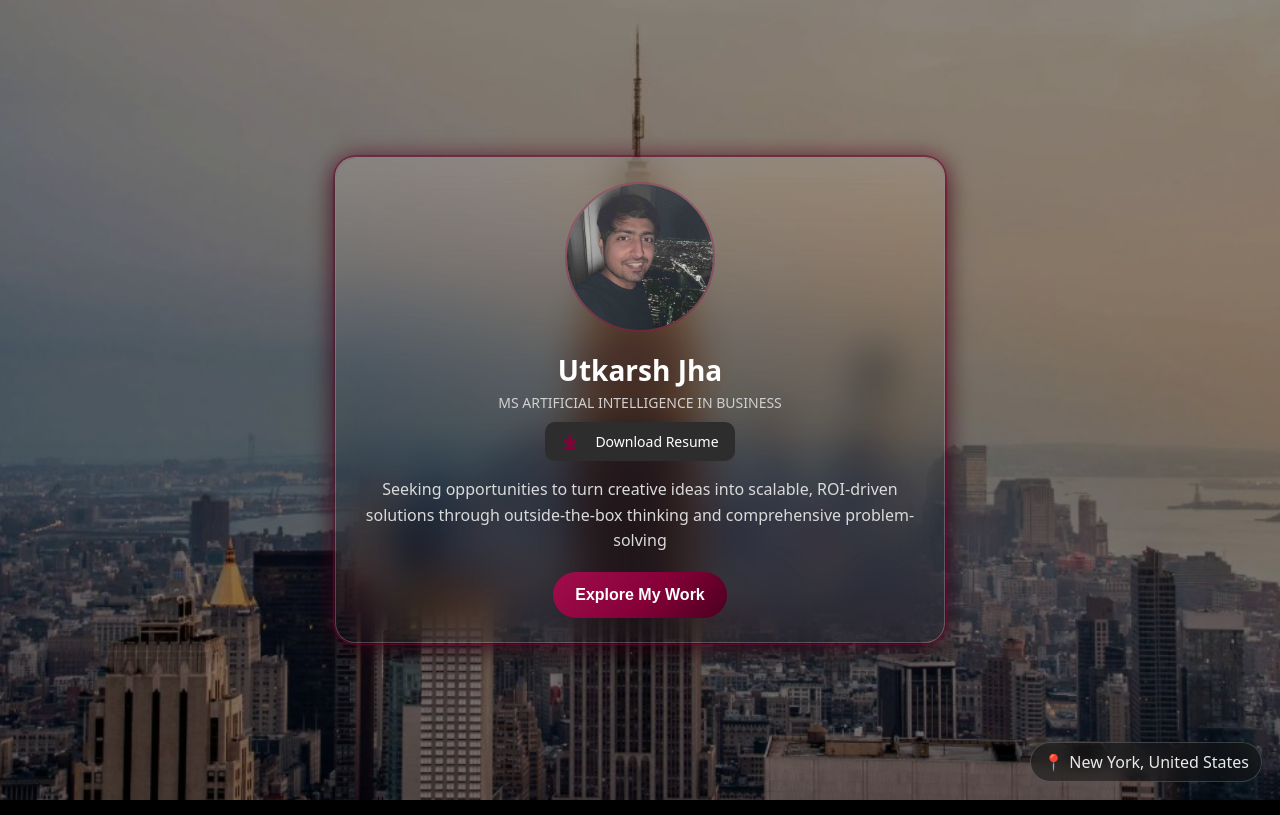
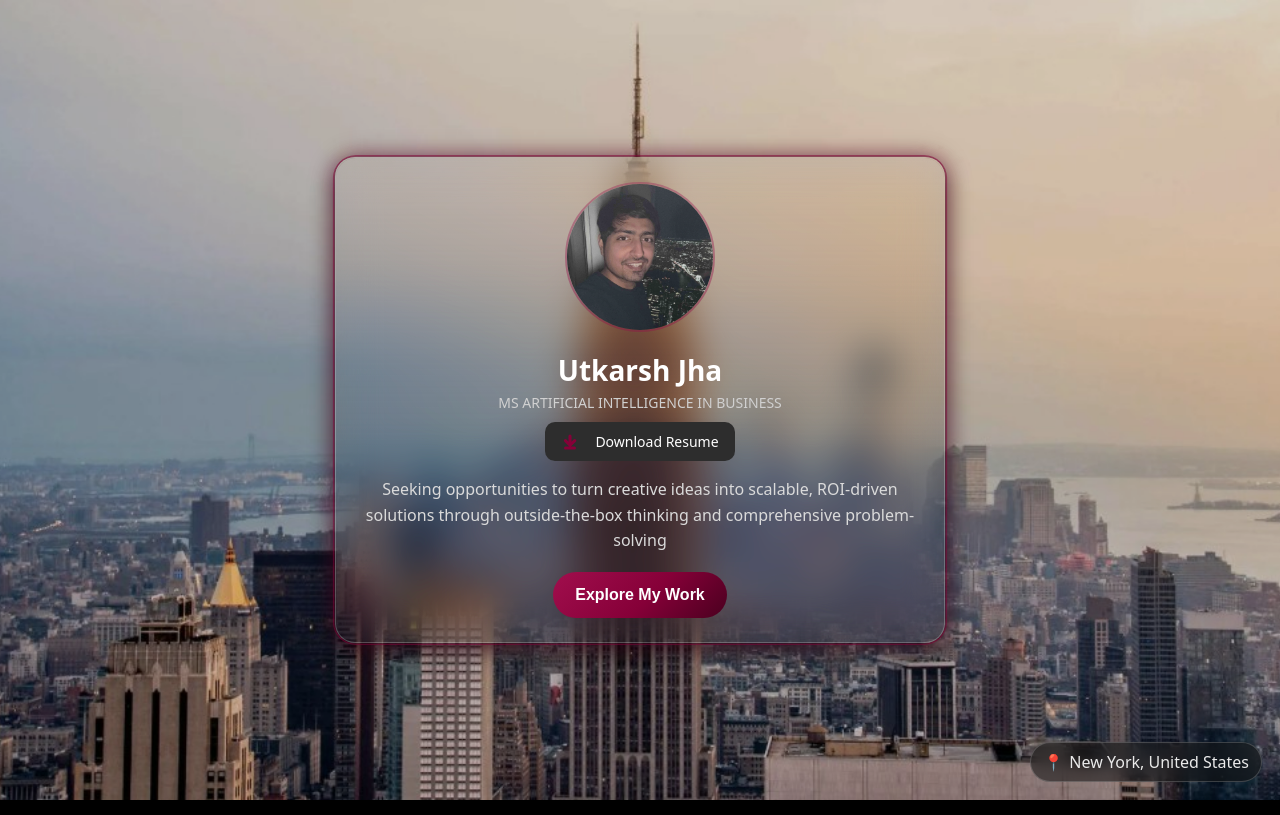
Before and after one commit to Utkarsh-Jha-MSAIB/Utkarsh-Jha-MSAIB.github.io, a plain HTML site: page index.html in a window 1280 px wide. Drawn offline with Linux system fonts and the light colour scheme.

Commit message:
Add updated images and profile again 8

```diff
--- a/index.html
+++ b/index.html
@@ -948,7 +948,7 @@
     #splash .login-bg{
       background-position: center;
       background-size: cover;
-      filter: brightness(.55);
+      filter: brightness(.85);
     }
 
     /* Card sizing + softer glow on mobile */
```
